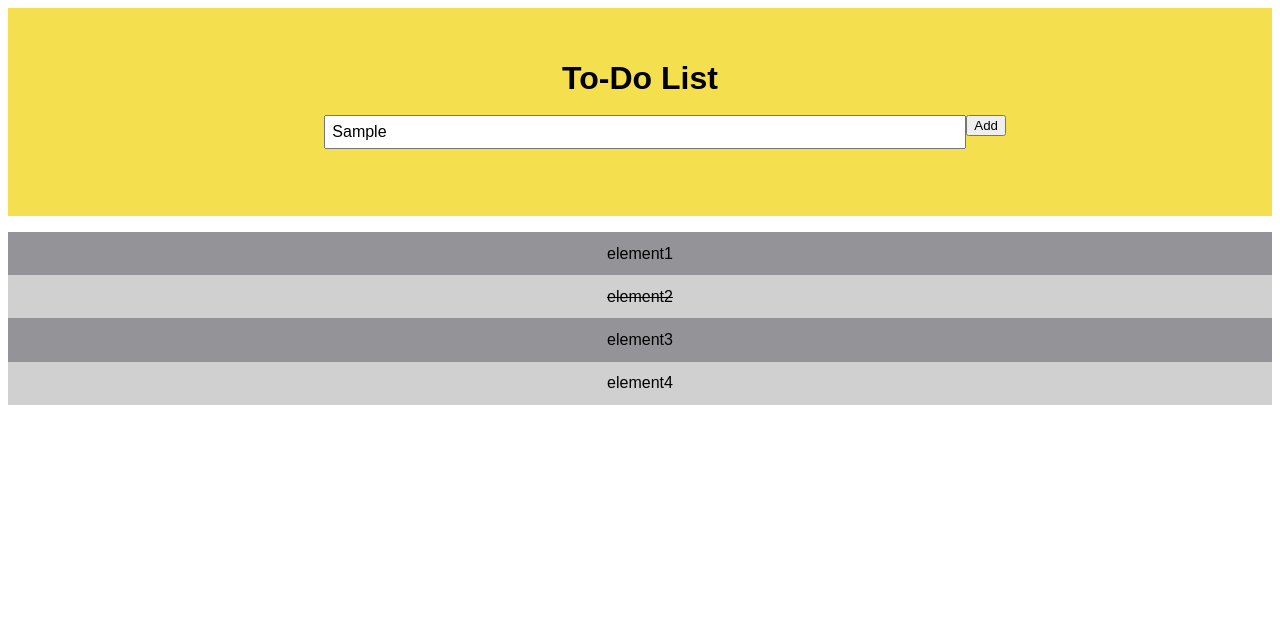
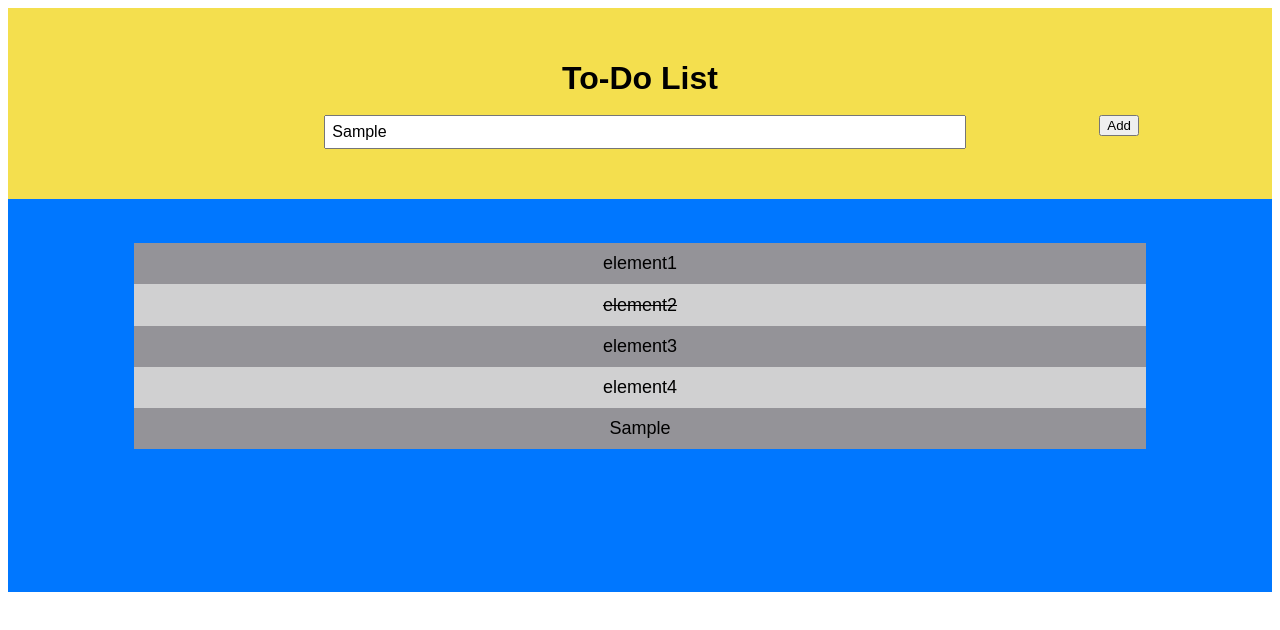
Before and after one commit to dh1542/ToDo-List-WebApp, a plain HTML site: page index.html in a window 1280 px wide. Both pictures are taken after typing "Sample" into the empty fields and a click on the button "Add". Drawn offline with Linux system fonts and the light colour scheme; a web font is replaced by a local one.

Commit message:
its now possible to add list items

```diff
--- a/index.html
+++ b/index.html
@@ -10,7 +10,7 @@
         <link rel="preconnect" href="https://fonts.gstatic.com" crossorigin>
         <link href="https://fonts.googleapis.com/css2?family=Zen+Kaku+Gothic+Antique&display=swap" rel="stylesheet">
 
-        <script src="main.js"></script>
+
 
         <title>To-Do List WebApp</title>
     </head>
@@ -23,18 +23,22 @@
 
             <!--text input field-->
             <input id="text-field" type="text" name="text-field" placeholder="enter task">
-            <button class="button">Add</button>
+            <button id="button">Add</button>
 
         </section>
 
         <!--list will be displayed here-->
         <section class="list">
-            <ul>
-                <li>element1</li>
-                <li class="done">element2</li>
-                <li>element3</li>
-                <li>element4</li>
-            </ul>
+            <div id="container">
+                <ul id="theList">
+                    <li>element1</li>
+                    <li class="done">element2</li>
+                    <li>element3</li>
+                    <li>element4</li>
+                </ul>
+            </div>
+
         </section>
     </body>
+    <script src="main.js"></script>
 </html>
--- a/main.js
+++ b/main.js
@@ -1,9 +1,27 @@
 
-// append button to end of list
-// Add a "checked" symbol when clicking on a list item
-var list = document.querySelector('ul');
-list.addEventListener('click', function(ev) {
-  if (ev.target.tagName === 'LI') {
-    ev.target.classList.toggle('checked');
+console.log("file read");
+// get string out of textfield once add is pressed
+
+// add event-listener for button
+document.getElementById('button').addEventListener("click", function(){addNewListElement()});
+
+
+
+function printText(){
+  var input = document.getElementById('text-field').value;
+  console.log(input);
+}
+
+function addNewListElement(){
+  var input = document.getElementById('text-field').value;
+
+  // warn if nothing is in text-field
+  if(input.length == 0){
+    alert("Insert a task!");
+    return;
   }
-}, false);
+  // else add list element
+  else{
+    document.getElementById('theList').innerHTML += ('<li>'+input+'</li>');
+  }
+}
--- a/style.css
+++ b/style.css
@@ -11,7 +11,7 @@ html{
     width: 100%;
     margin: 0;
 
-    padding-bottom: 8%;
+    padding-bottom: 5%;
     padding-top: 2%;
     background-color: #F4DF4EFF;
 }
@@ -30,28 +30,21 @@ html{
     padding: 0.5%;
     margin-left: 25%;
     padding-right: 0%;
-
     float: inline-start;
     font-size: 16px;
-
     size: 20%;
 }
 
-/* needs to be fixed */
-.button{
-    float: left;
-}
-
-
-
-.list{
-    padding-top: 0;
-
-
+#container{
+    background-color: rgb(0, 119, 255);
+    margin-top: 0;
+    padding-bottom: 10%;
+    padding-top: 2.5%;
 }
 
 .list li{
     text-align: center;
+    font-size: large;
     list-style: none;
     padding: 1%;
 }
@@ -67,9 +60,10 @@ html{
 }
 
 .list ul{
-    margin-left: 0;
+    margin-top: 1%;
+    margin-left: 10%;
     padding-left: 0;
-    margin-right: 0;
+    margin-right: 10%;
 }
 
 .list li:nth-child(2n){
```
